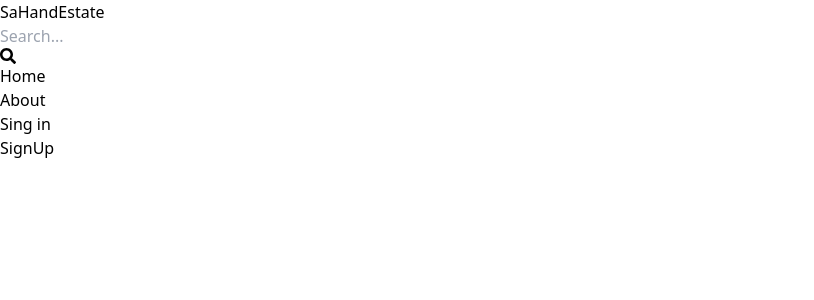
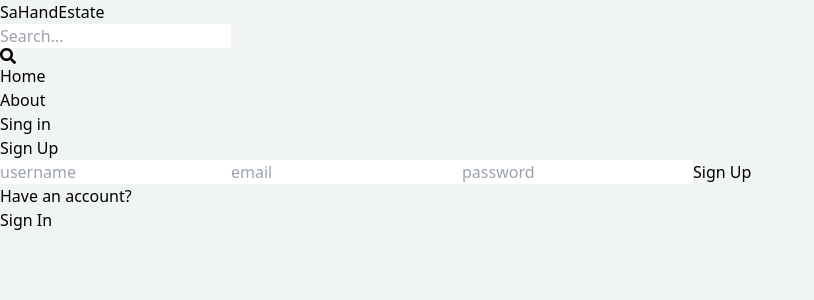
Before and after one commit to minseoyeo/mern-state, a React (Vite) app in the folder client/: page /sign-up in a window 1280 px wide. Shown: the top 300 px of the page, without its empty margins (0-814 px from the left). Built offline with nearby package versions, Linux system fonts and the light colour scheme.

Commit message:
complete sign up page ui

```diff
--- a/client/src/index.css
+++ b/client/src/index.css
@@ -1,3 +1,7 @@
 @tailwind base;
 @tailwind components;
 @tailwind utilities;
+
+body {
+  background-color: rgb(241, 245, 241);
+}
--- a/client/src/pages/SignUp.jsx
+++ b/client/src/pages/SignUp.jsx
@@ -1,7 +1,29 @@
-import React from 'react'
+import { Link } from 'react-router-dom';
 
 export default function SignUp() {
   return (
-    <div>SignUp</div>
+    <div className='p-3 max-w-lg mx-auto'>
+      <h1 className='text-3xl text-center font-semibold my-7'>Sign Up</h1>
+
+      <form className='flex flex-col gap-4'>
+        <input type="text" placeholder='username'
+          className='border p-3 rounded-lg' id='username'/>
+        <input type="text" placeholder='email'
+          className='border p-3 rounded-lg' id='email'/>
+        <input type="text" placeholder='password'
+          className='border p-3 rounded-lg' id='password'/>
+
+        <button className='bg-slate-700 text-white p-3 rounded-lg uppercase hover:opacity-95 disabled:opacity-80'>
+            Sign Up
+        </button>
+      </form>
+
+      <div className='flex gap-2 mt-5'>
+        <p>Have an account?</p>
+        <Link to={"/sign-in"}>
+          <span className='text-blue-700'>Sign In</span>
+        </Link>
+      </div>
+    </div>
   )
 }
```
